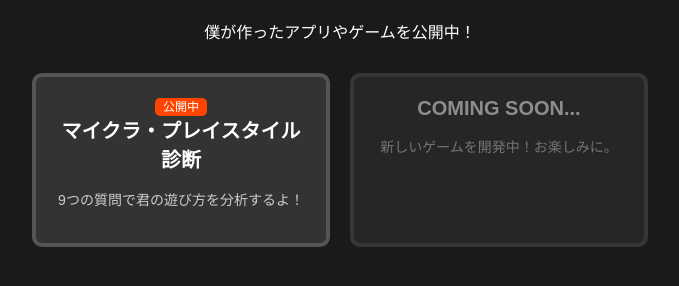
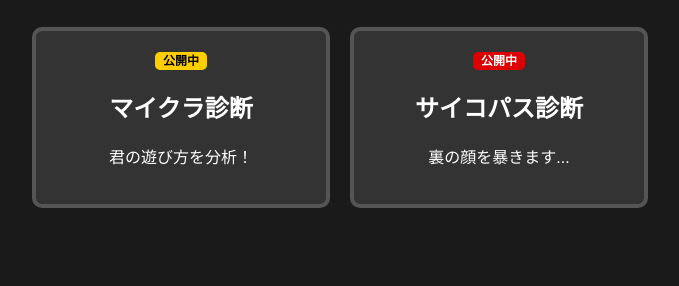
Before and after one commit to seniiichikuun/seniiichikuun.github.io, a plain HTML site: page index.html in a window 1280 px wide. Shown: the part 128-414 px from the top of the page, without its empty margins (300-979 px from the left). Drawn offline with Linux system fonts and the light colour scheme.

Commit message:
Refactor card styles and update content in index.html

```diff
--- a/index.html
+++ b/index.html
@@ -8,33 +8,24 @@
         body { background-color: #1a1a1a; color: white; font-family: sans-serif; text-align: center; padding: 50px 20px; }
         h1 { color: #ffce00; text-shadow: 2px 2px #000; }
         .menu-container { display: flex; flex-wrap: wrap; justify-content: center; gap: 20px; margin-top: 30px; }
-        .card {
-            background: #333; border: 4px solid #555; border-radius: 10px;
-            width: 250px; padding: 20px; transition: 0.3s; text-decoration: none; color: white;
-        }
+        .card { background: #333; border: 4px solid #555; border-radius: 10px; width: 250px; padding: 20px; transition: 0.3s; text-decoration: none; color: white; }
         .card:hover { transform: translateY(-10px); border-color: #ffce00; background: #444; }
-        .card h2 { margin-top: 0; font-size: 20px; }
-        .card p { font-size: 14px; color: #ccc; }
-        .badge { background: #ff4500; padding: 2px 8px; border-radius: 5px; font-size: 12px; }
+        .badge { padding: 2px 8px; border-radius: 5px; font-size: 12px; font-weight: bold; }
     </style>
 </head>
 <body>
-
     <h1>🎮 seniiichikuunの作品集</h1>
-    <p>僕が作ったアプリやゲームを公開中！</p>
-
     <div class="menu-container">
         <a href="https://seniiichikuun.github.io/minecraft-shindan/" class="card">
-            <span class="badge">公開中</span>
-            <h2>マイクラ・プレイスタイル診断</h2>
-            <p>9つの質問で君の遊び方を分析するよ！</p>
+            <span class="badge" style="background: #ffce00; color: black;">公開中</span>
+            <h2>マイクラ診断</h2>
+            <p>君の遊び方を分析！</p>
         </a>
-
-        <div class="card" style="opacity: 0.5;">
-            <h2>COMING SOON...</h2>
-            <p>新しいゲームを開発中！お楽しみに。</p>
-        </div>
+        <a href="https://seniiichikuun.github.io/psycho-test/" class="card">
+            <span class="badge" style="background: #d00; color: white;">公開中</span>
+            <h2>サイコパス診断</h2>
+            <p>裏の顔を暴きます...</p>
+        </a>
     </div>
-
 </body>
 </html>
```
